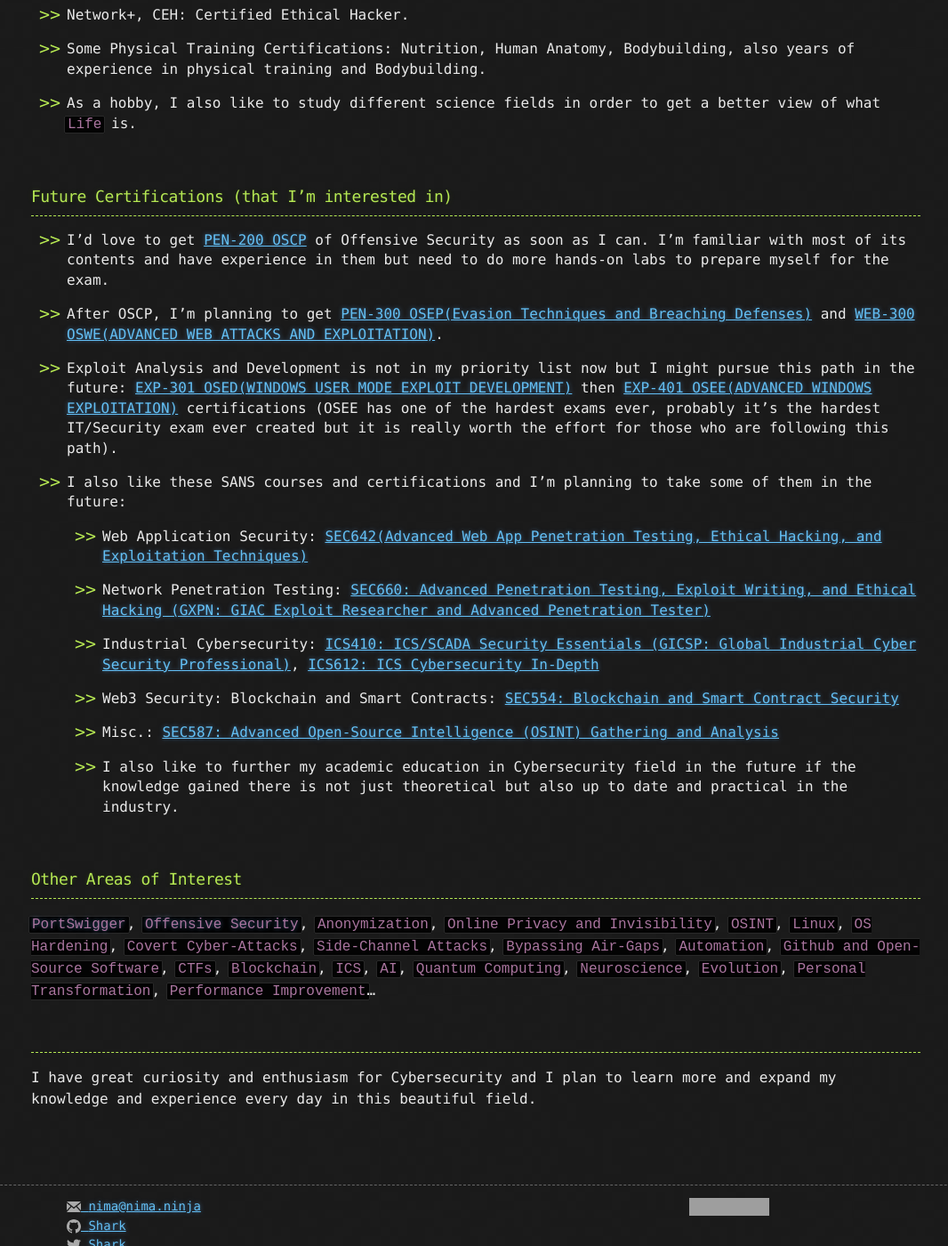
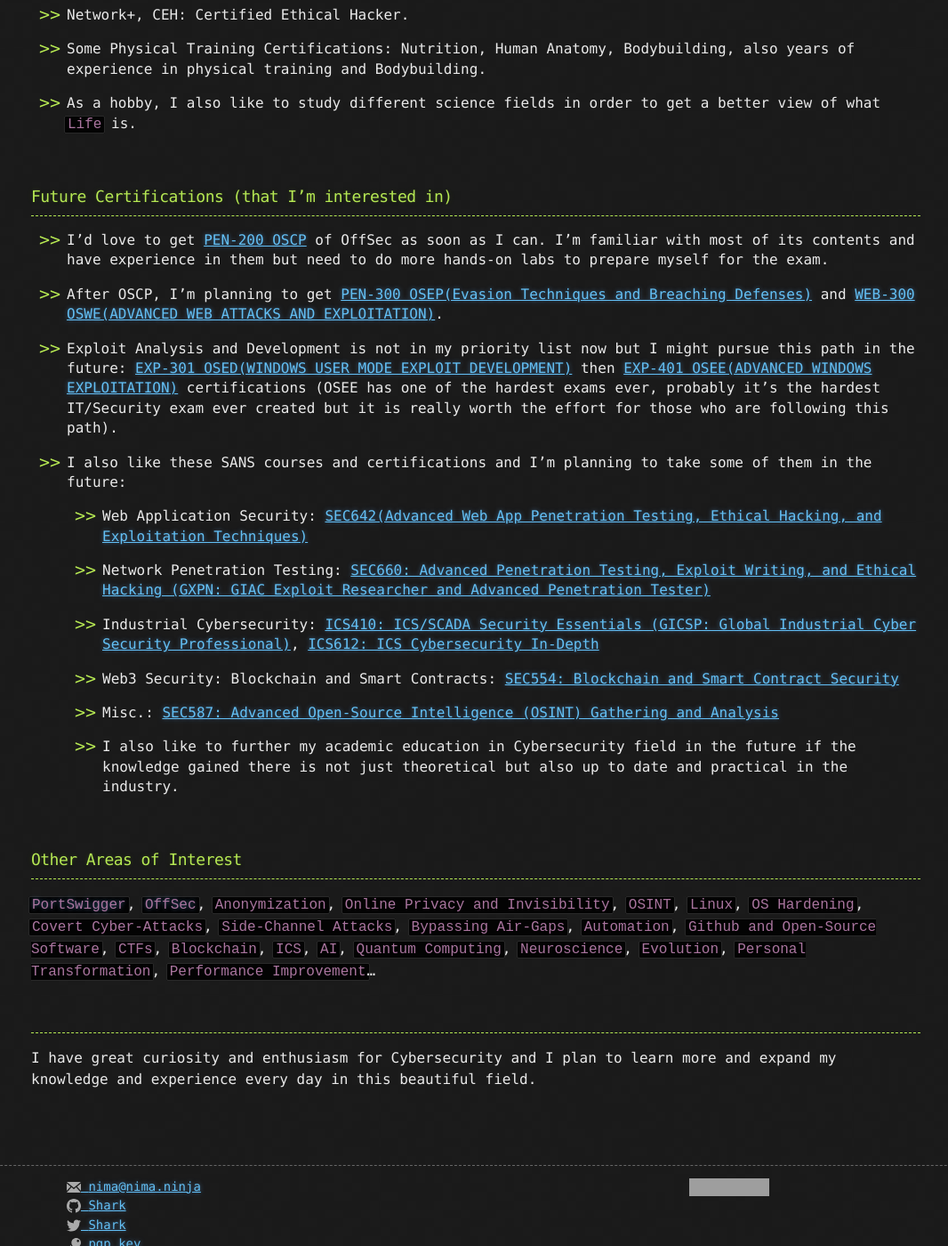
Before and after one commit to CamoCatX/camocatx.github.io, a Jekyll site: the page built from about.md, in a window 1280 px wide and 1400 px high, scrolled down 1542 px. Shown: the whole window at 89% size, without its empty margins (105-1171 px from the left). Built offline with Jekyll 4.4.1, drawn with Linux system fonts in a browser that asks for light colours; grey boxes are pictures that could not be loaded.

Commit message:
Edit about page

```diff
--- a/about.md
+++ b/about.md
@@ -63,11 +63,11 @@ I love almost all Technical Cybersecurity fields but prefer Offensive Security a
 ### Future Certifications (that I'm interested in)
 * * *
 
-- I'd love to get [PEN-200 OSCP](https://www.offensive-security.com/pwk-oscp/) of Offensive Security as soon as I can. I'm familiar with most of its contents and have experience in them but need to do more hands-on labs to prepare myself for the exam.
+- I'd love to get [PEN-200 OSCP](https://www.offsec.com/courses/pen-200/) of OffSec as soon as I can. I'm familiar with most of its contents and have experience in them but need to do more hands-on labs to prepare myself for the exam.
 
-- After OSCP, I'm planning to get [PEN-300 OSEP(Evasion Techniques and Breaching Defenses)](https://www.offensive-security.com/pen300-osep/) and [WEB-300 OSWE(ADVANCED WEB ATTACKS AND EXPLOITATION)](https://www.offensive-security.com/awae-oswe/).
+- After OSCP, I'm planning to get [PEN-300 OSEP(Evasion Techniques and Breaching Defenses)](https://www.offsec.com/courses/pen-300/) and [WEB-300 OSWE(ADVANCED WEB ATTACKS AND EXPLOITATION)](https://www.offsec.com/courses/web-300/).
 
-- Exploit Analysis and Development is not in my priority list now but I might pursue this path in the future: [EXP-301 OSED(WINDOWS USER MODE EXPLOIT DEVELOPMENT)](https://www.offensive-security.com/exp301-osed/) then [EXP-401 OSEE(ADVANCED WINDOWS EXPLOITATION)](https://www.offensive-security.com/awe-osee/) certifications (OSEE has one of the hardest exams ever, probably it's the hardest IT/Security exam ever created but it is really worth the effort for those who are following this path).
+- Exploit Analysis and Development is not in my priority list now but I might pursue this path in the future: [EXP-301 OSED(WINDOWS USER MODE EXPLOIT DEVELOPMENT)](https://www.offsec.com/courses/exp-301/) then [EXP-401 OSEE(ADVANCED WINDOWS EXPLOITATION)](https://www.offsec.com/courses/exp-401/) certifications (OSEE has one of the hardest exams ever, probably it's the hardest IT/Security exam ever created but it is really worth the effort for those who are following this path).
 
 - I also like these SANS courses and certifications and I'm planning to take some of them in the future:
 
@@ -86,7 +86,7 @@ I love almost all Technical Cybersecurity fields but prefer Offensive Security a
 <br>
 ### Other Areas of Interest
 * * *
-<a href="https://portswigger.net/" class="no-decoration"><code class="language-plaintext highlighter-rouge">PortSwigger</code></a>, <a href="https://www.offensive-security.com/" class="no-decoration"><code class="language-plaintext highlighter-rouge">Offensive Security</code></a>, `Anonymization`, `Online Privacy and Invisibility`, `OSINT`, `Linux`, `OS Hardening`, `Covert Cyber-Attacks`, `Side-Channel Attacks`, `Bypassing Air-Gaps`, `Automation`, `Github and Open-Source Software`, `CTFs`, `Blockchain`, `ICS`, `AI`, `Quantum Computing`, `Neuroscience`, `Evolution`, `Personal Transformation`, `Performance Improvement`...
+<a href="https://portswigger.net/" class="no-decoration"><code class="language-plaintext highlighter-rouge">PortSwigger</code></a>, <a href="https://www.offsec.com/" class="no-decoration"><code class="language-plaintext highlighter-rouge">OffSec</code></a>, `Anonymization`, `Online Privacy and Invisibility`, `OSINT`, `Linux`, `OS Hardening`, `Covert Cyber-Attacks`, `Side-Channel Attacks`, `Bypassing Air-Gaps`, `Automation`, `Github and Open-Source Software`, `CTFs`, `Blockchain`, `ICS`, `AI`, `Quantum Computing`, `Neuroscience`, `Evolution`, `Personal Transformation`, `Performance Improvement`...
 
 <br>
 * * *
```
